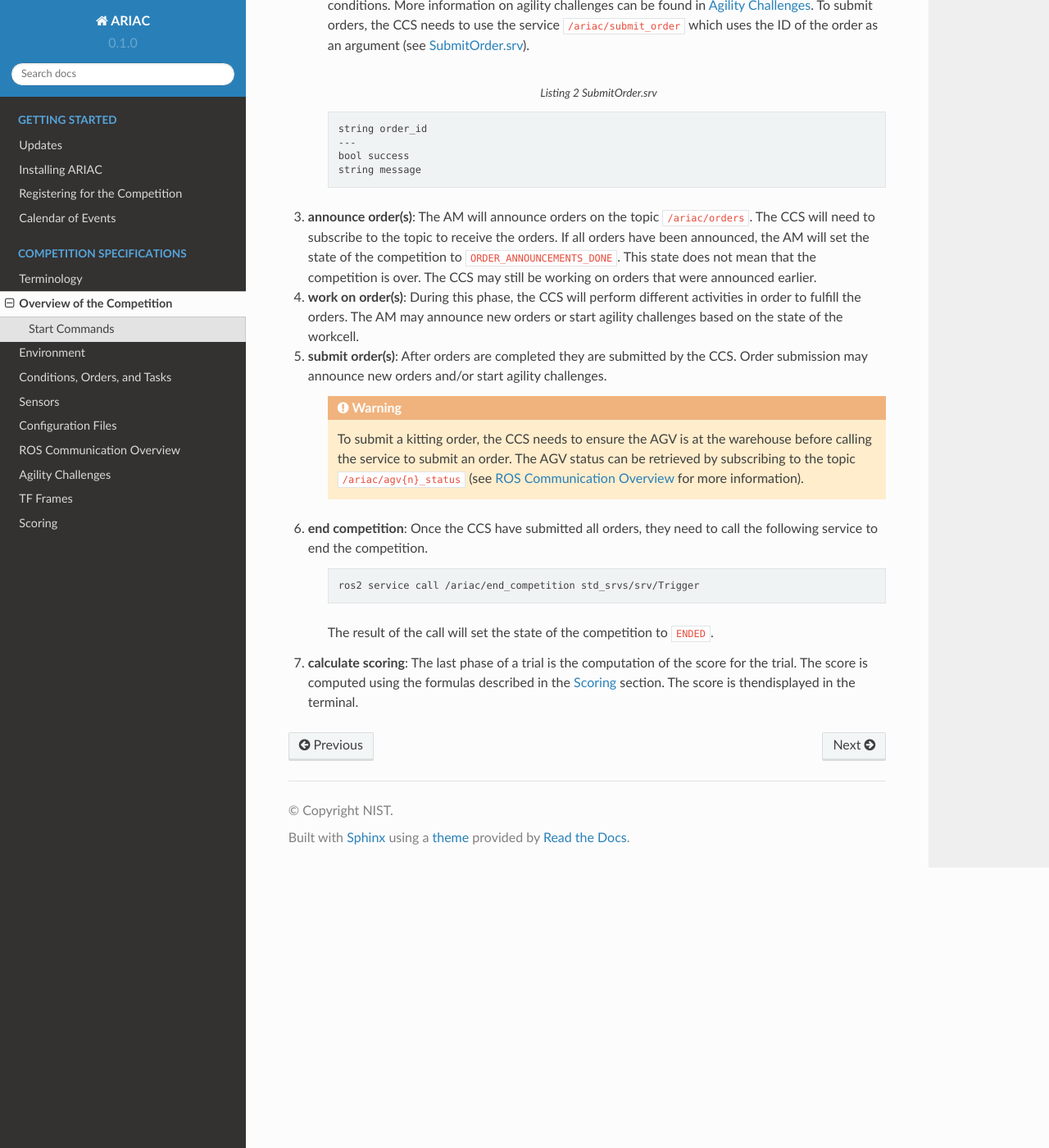
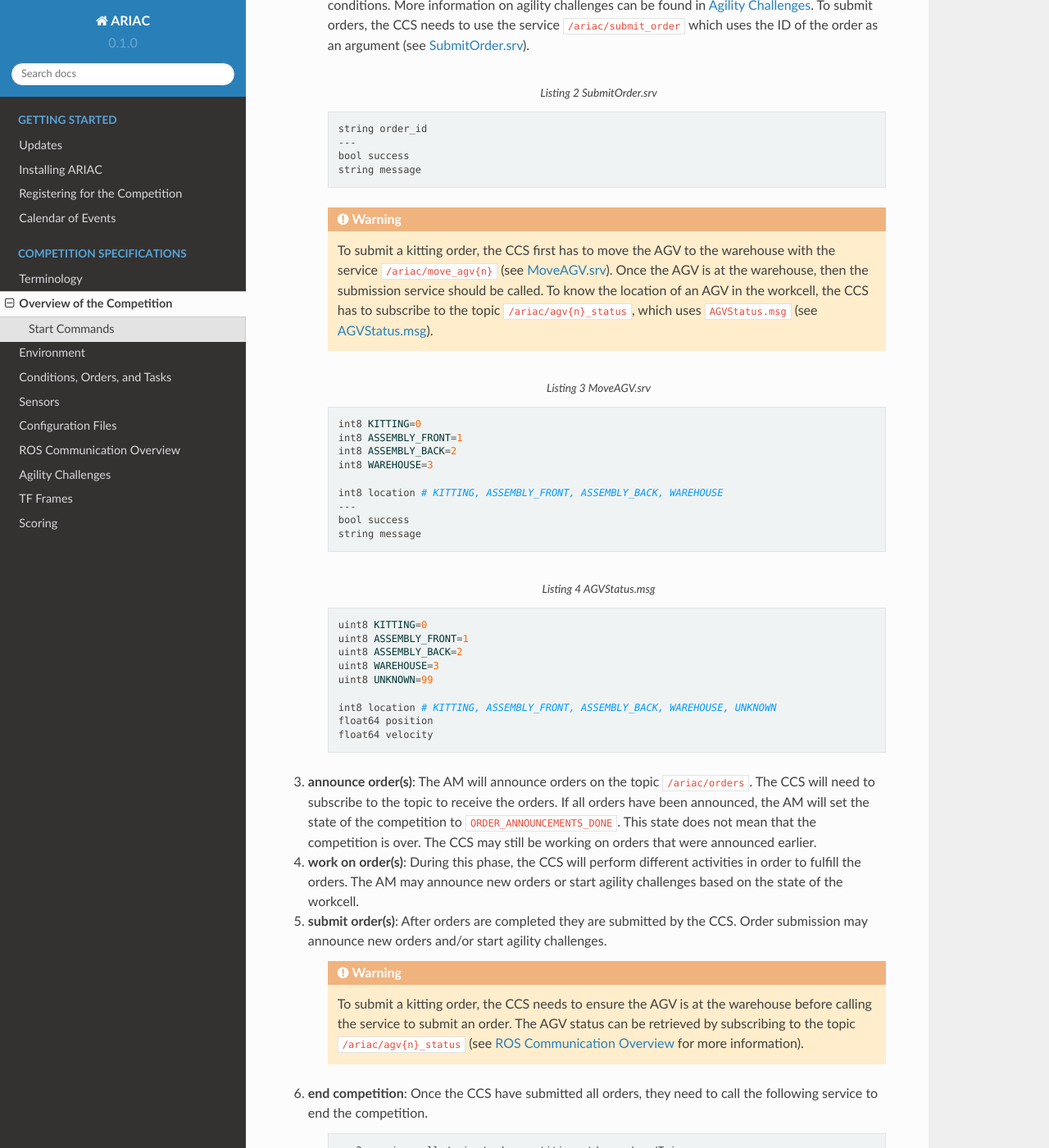
Before and after one commit to usnistgov/ARIAC, a Sphinx documentation site: the page built from docs/competition/overview.rst, in a window 1280 px wide and 1400 px high, scrolled down 2175 px. Shown: the whole window at 82% size. Built offline with Sphinx 7.4.7 and the Read the Docs theme 2.0.0, drawn with Linux system fonts in a browser that asks for light colours.

Commit message:
added documentation on the CCS

```diff
--- a/docs/competition/overview.rst
+++ b/docs/competition/overview.rst
@@ -65,6 +65,40 @@ To compete in ARIAC, competitors have to issue two commands in two different ter
         bool success
         string message
 
+    .. warning::
+
+        To submit a kitting order, the CCS first has to move the AGV to the warehouse with the service ``/ariac/move_agv{n}`` (see :ref:`MoveAGVSrv`). Once the AGV is at the warehouse, then the submission service should be called. To know the location of an AGV in the workcell, the CCS has to subscribe to the topic ``/ariac/agv{n}_status``, which uses ``AGVStatus.msg`` (see :ref:`AGVSTATUSMSG`).
+
+
+    .. code-block:: bash
+        :caption: MoveAGV.srv
+        :name: MoveAGVSrv
+
+        int8 KITTING=0
+        int8 ASSEMBLY_FRONT=1
+        int8 ASSEMBLY_BACK=2
+        int8 WAREHOUSE=3
+
+        int8 location # KITTING, ASSEMBLY_FRONT, ASSEMBLY_BACK, WAREHOUSE
+        ---
+        bool success
+        string message
+
+    .. code-block:: bash
+        :caption: AGVStatus.msg
+        :name: AGVStatusMsg
+
+        uint8 KITTING=0
+        uint8 ASSEMBLY_FRONT=1
+        uint8 ASSEMBLY_BACK=2
+        uint8 WAREHOUSE=3
+        uint8 UNKNOWN=99
+
+        int8 location # KITTING, ASSEMBLY_FRONT, ASSEMBLY_BACK, WAREHOUSE, UNKNOWN
+        float64 position
+        float64 velocity
+
+
 3. **announce order(s)**: The AM will announce orders on the topic ``/ariac/orders``. The CCS will  need to subscribe to the topic to receive the orders. If all orders have been announced, the AM will set the state of the competition to ``ORDER_ANNOUNCEMENTS_DONE``. This state does not mean that the competition is over. The CCS may still be working on orders that were announced earlier.
 
 4. **work on order(s)**: During this phase, the CCS will perform different activities in order to fulfill the orders. The AM may announce new orders or start agility challenges based on the state of the workcell.
```
